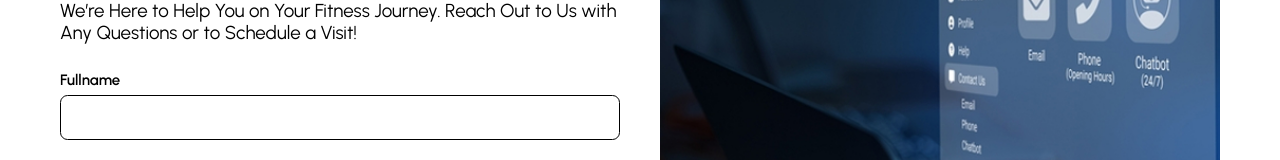
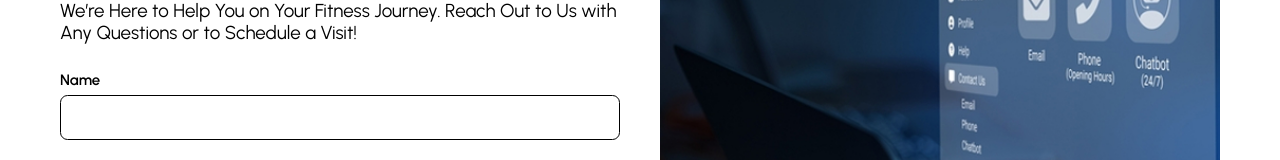
Before and after one commit to Jo-shua09/fitlife-gym-studio, a React (Vite) app: page /contact in a window 1280 px wide. Shown: the part 267-427 px from the top of the page. Built offline with nearby package versions, Linux system fonts and the light colour scheme.

Commit message:
all set now

```diff
--- a/src/pages/contact/sections/ContactForm.tsx
+++ b/src/pages/contact/sections/ContactForm.tsx
@@ -15,7 +15,7 @@ const ContactForm = () => {
           <form className="w-full flex flex-col gap-y-8 mt-10">
             <div className="flex flex-col gap-y-2">
               <label htmlFor="name" className="text-2xl font-semibold">
-                fullname
+                name
               </label>
               <input
                 type="text"
```
